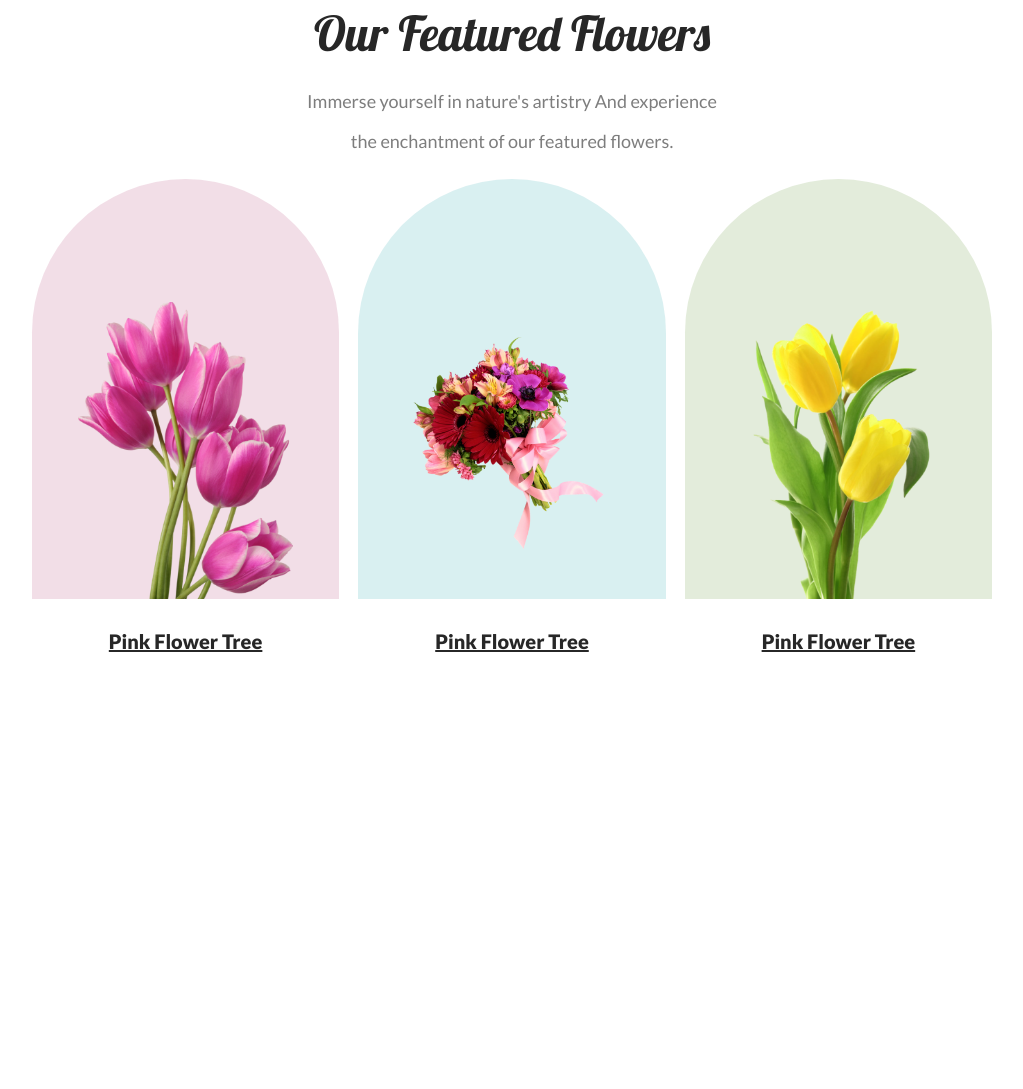
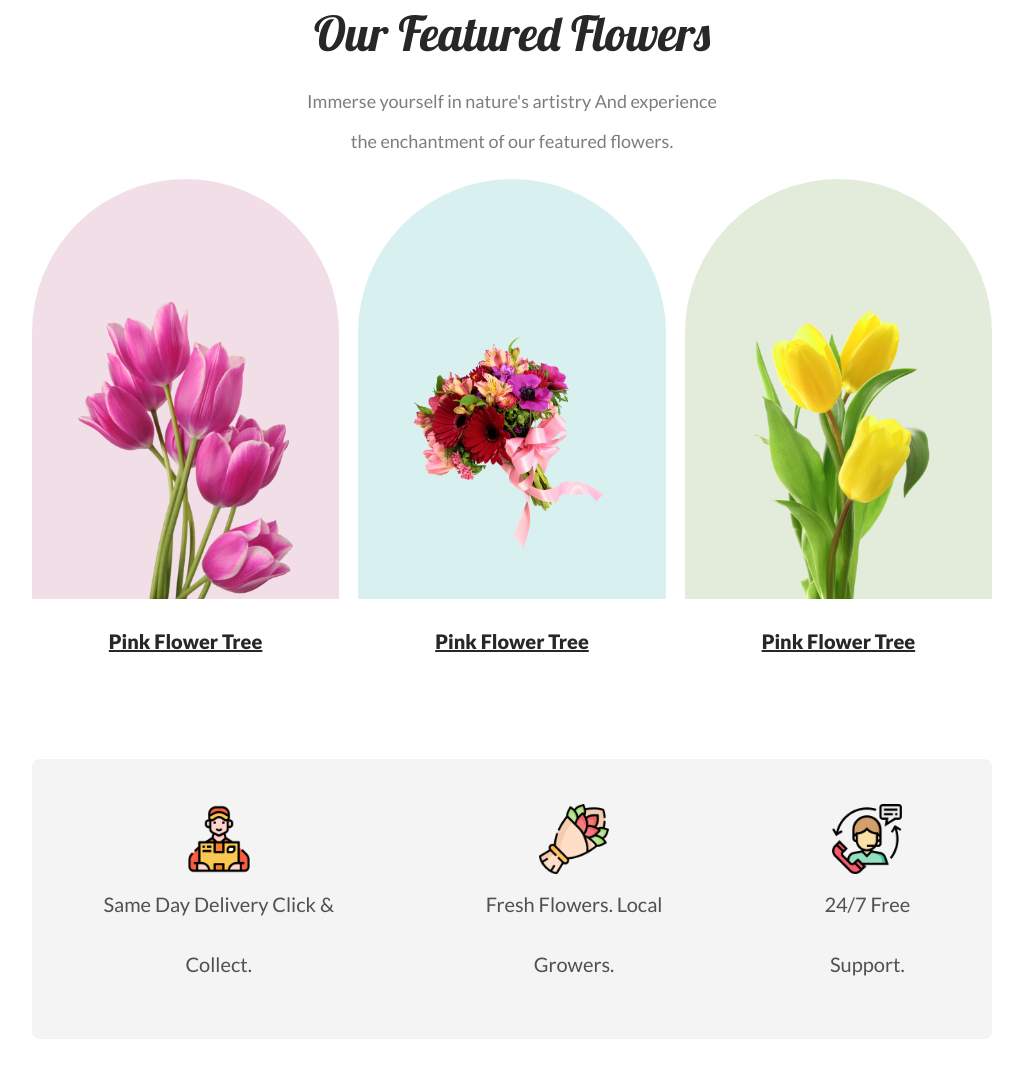
Before and after one commit to ukayching-marma/flower-shop-assignment, a plain HTML site: page index.html in a window 1280 px wide. Shown: the part 789-1878 px from the top of the page, without its empty margins (128-1151 px from the left). Before the commit the page ends 1498 px from the top, so only its background shows below. Drawn offline with Linux system fonts and the light colour scheme.

Commit message:
Built Service section

```diff
--- a/index.html
+++ b/index.html
@@ -108,6 +108,29 @@
                 </div>
             </div>
         </section>
+
+        <!-- Service Section -->
+        <section class="service-section">
+            <div class="container service-section-container">
+                <div class="row">
+                    <!-- Service box one -->
+                    <div class="service-box">
+                        <img src="./media/Group 57.png" alt="service image" class="service-img">
+                        <p class="service-description">Same Day Delivery Click & Collect.</p>
+                    </div>
+                    <!-- Service box two -->
+                    <div class="service-box">
+                        <img src="./media/./Group 58.png" alt="service image" class="service-img">
+                        <p class="service-description">Fresh Flowers. Local Growers.</p>
+                    </div>
+                    <!-- Service box three -->
+                    <div class="service-box">
+                        <img src="./media/Group 59.png" alt="service image" class="service-img">
+                        <p class="service-description">24/7 Free Support.</p>
+                    </div>
+                </div>
+            </div>
+        </section>
     </main>
 </body>
 </html>
--- a/style.css
+++ b/style.css
@@ -153,3 +153,34 @@ img.intro-media-img {
     justify-content: center;
     margin-top: 25px;
 }
+
+/* Service Section Style */
+.service-section{
+    padding: 50px 0;
+}
+.service-box {
+    display: flex;
+    flex-direction: column;
+    margin: 0 50px;
+}
+.container.service-section-container {
+    display: flex;
+    justify-content: center;
+    align-items: center;
+    height: 280px;
+    border-radius: 8px;
+    background: rgba(39, 39, 39, 0.05);
+}
+.service-img{
+    width: 70px;
+    height: 70px;
+    margin: 0 auto;
+}
+.service-description{
+    color: rgba(39, 39, 39, 0.80);
+    text-align: center;
+    font-family: Lato;
+    font-size: 20px;
+    font-weight: 400;
+    line-height: 60px;
+}
```
